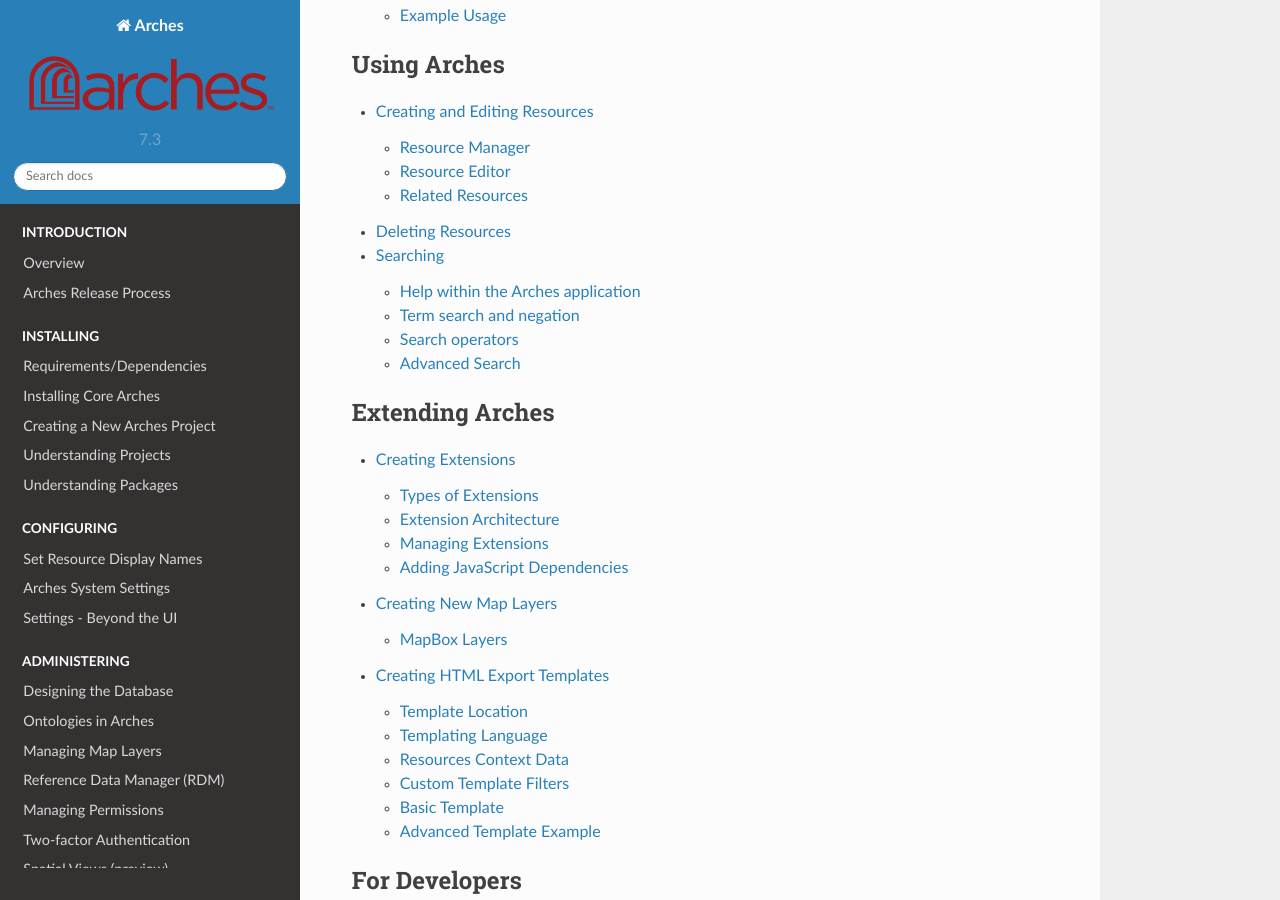
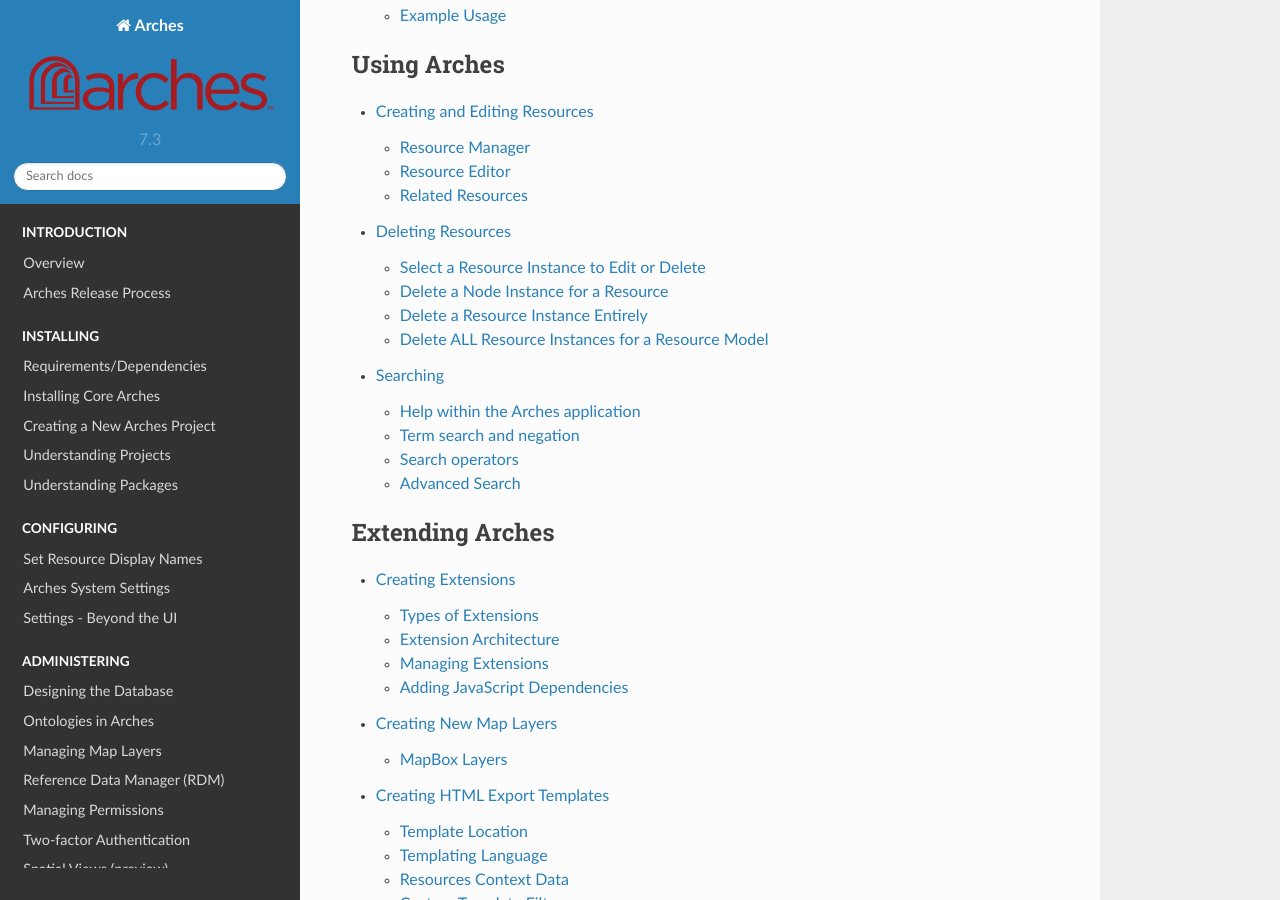
Before and after one commit to archesproject/arches-docs, a Sphinx documentation site: the page built from docs/index.txt, in a window 1280 px wide and 900 px high, scrolled down 2460 px. Built offline with Sphinx 7.4.7 and the Read the Docs theme 2.0.0, drawn with Linux system fonts in a browser that asks for light colours; some of the changed lines change nothing that is shown.

Commit message:
Reimplemented resource instance delete instructions

```diff
--- a/docs/deleting-resources.txt
+++ b/docs/deleting-resources.txt
@@ -2,4 +2,35 @@
 Deleting Resources
 ##################
 
-https://github.com/archesproject/arches-docs/issues/224
+Arches provides user interface features to delete node instances used to describe resource instances. Arches also provides user interface features to delete any single given resource instance. Finally, Arches provides a feature to delete all resource instances for a given resource model.
+
+
+Select a Resource Instance to Edit or Delete
+--------------------------------------------
+To find a resource instance that you want to delete, you can start by using the search interface (learn more here: :ref:`Searching`). Assuming you are logged in as a user with permissions to edit the resource instance of interest, you should find a link to **Edit** the resource instance in the search results. The animation below illustrates the use of search and the **Edit** link:
+
+.. image:: ./images/select-resource-instance-for-edit.gif
+
+
+Delete a Node Instance for a Resource
+-------------------------------------
+One you have opened a resource instance to edit, you have the option to delete (and then update if you choose) node instances associated with the resource instance. Node instance data are data that describe a given resource instances according to the structures defined by "branches". The animation below illustrates different options one can use to delete an example annotation node instance:
+
+.. image:: ./images/delete-node-instance-options.gif
+
+
+Delete a Resource Instance Entirely
+-----------------------------------
+Sometimes you may wish to entirely delete a given resource instance. To do so, follow the directions above to find the resource instance you wish to delete and follow the **Edit** link. If you have edit permissions, on the resource instance edit page, you should see a **Manage** button toward the upper left corner of the page. Click on this, and select the **Delete Resource** option and then confirm your choice if you are sure you want to permanently delete the resource instance. See the animation below for an example resource instance deletion:
+
+.. image:: ./images/delete-resource-instance.gif
+
+
+Delete ALL Resource Instances for a Resource Model
+--------------------------------------------------
+Arches also provides a user interface feature for bulk deletion of all resource instances created for a given resource model. To do so, navigate to the **Arches Designer** and select the **Resource Models** option. Then hover over the resource model of interest, and click on the **Manage** options on the right. You can then select the **Delete Instances** option, and after confirming your choice, you will delete *all* resource instances for that resource model. The animation below illustrates deletion of all resource instances for a resource model:
+
+.. image:: ./images/delete-all-resource-instances-for-model.gif
+
+.. warning::
+    Obviously, deleting *all* resource instances for a given resource model can be a drastic measure. It may be a good idea to export and backup your data prior to such major changes (see :ref:`Export Commands`).
```
Also changed, not shown: docs/images/delete-resource-instance.gif (added), 3 other files.
